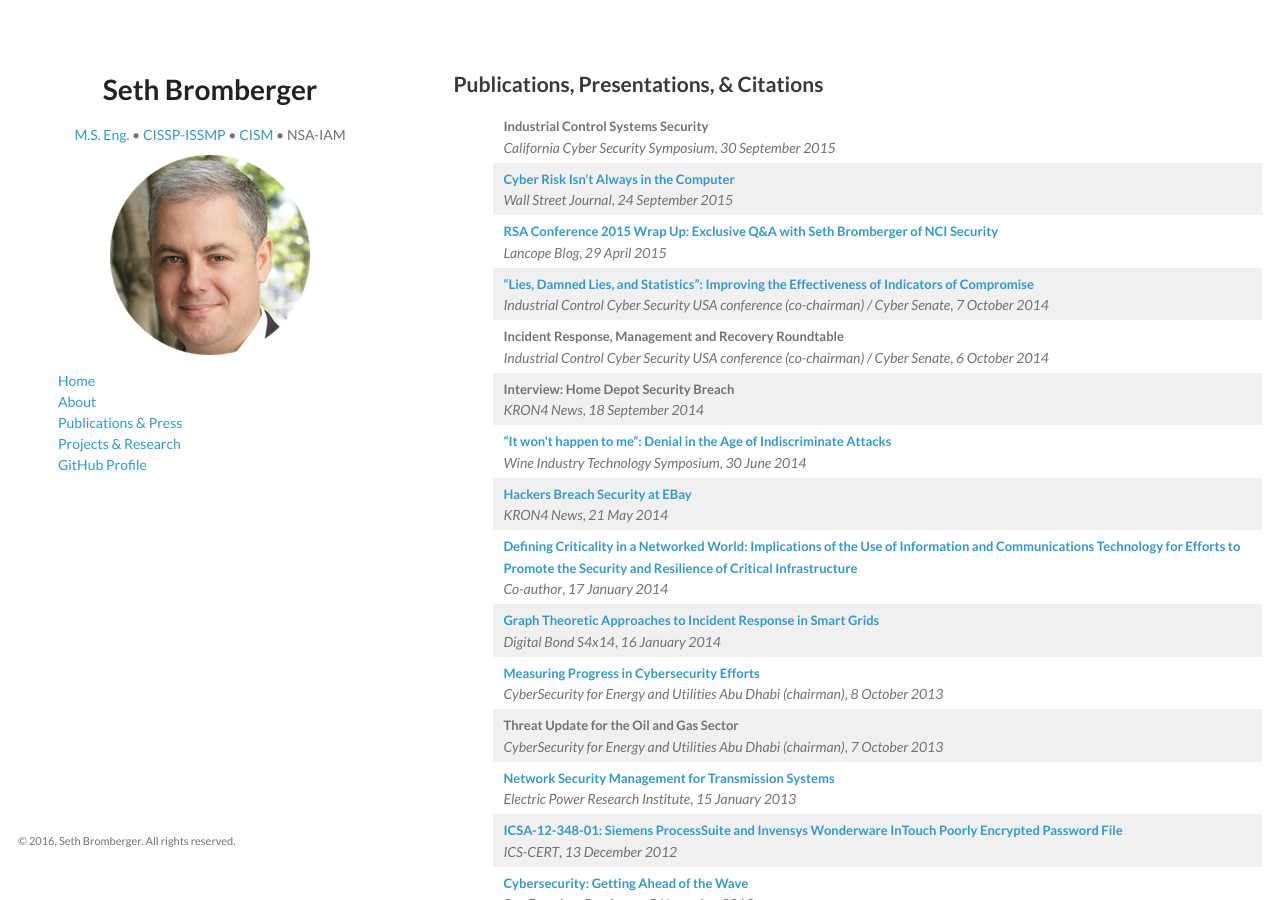
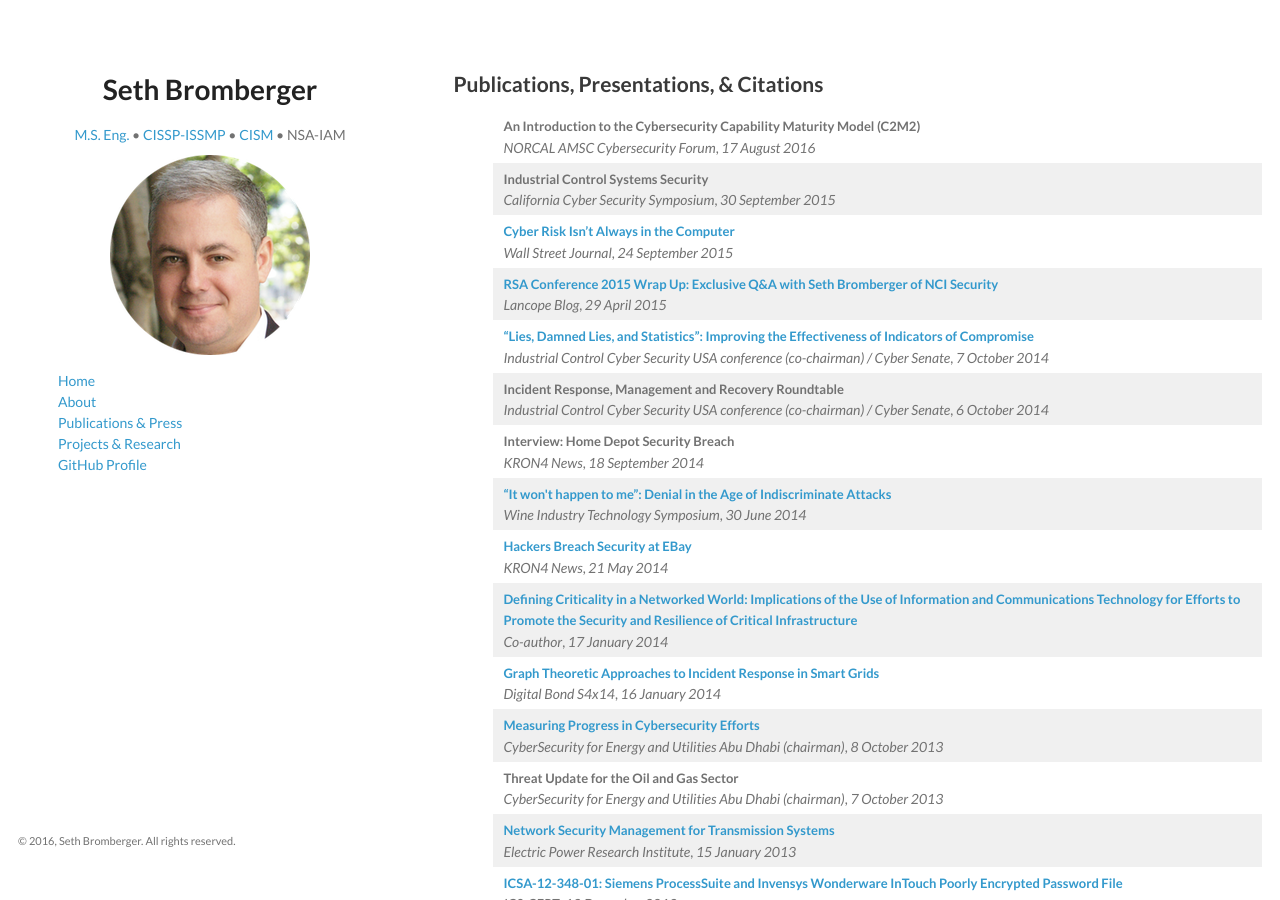
Before and after one commit to sbromberger/sbromberger.github.io, a Jekyll site: the page built from pubs.md, in a window 1280 px wide and 900 px high. Built offline with Jekyll 4.4.1, drawn with Linux system fonts in a browser that asks for light colours.

Commit message:
norcal amsc

```diff
--- a/_data/pubs.yml
+++ b/_data/pubs.yml
@@ -1,3 +1,7 @@
+-   title: "An Introduction to the Cybersecurity Capability Maturity Model (C2M2)"
+    venue: NORCAL AMSC Cybersecurity Forum
+    date: 17 August 2016
+
 -   title: "Industrial Control Systems Security"
     venue: California Cyber Security Symposium
     date: 30 September 2015
```
